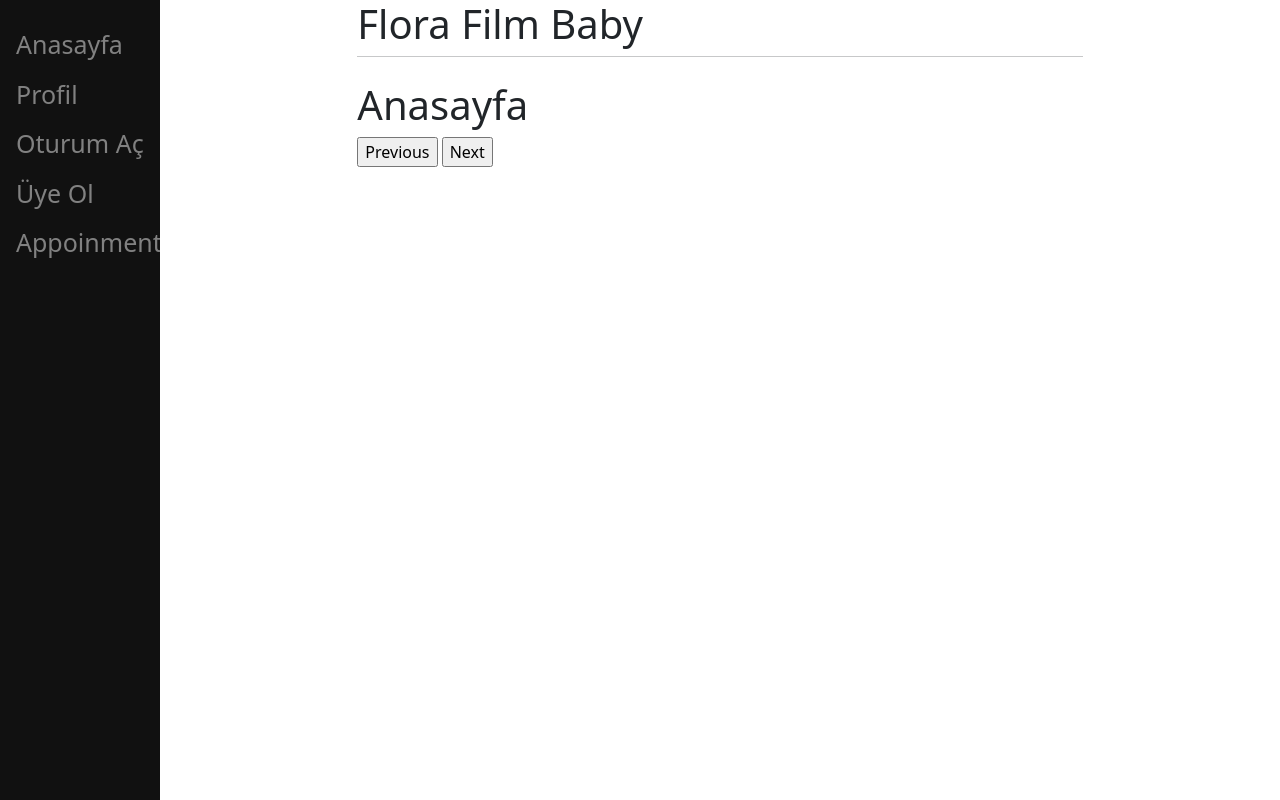
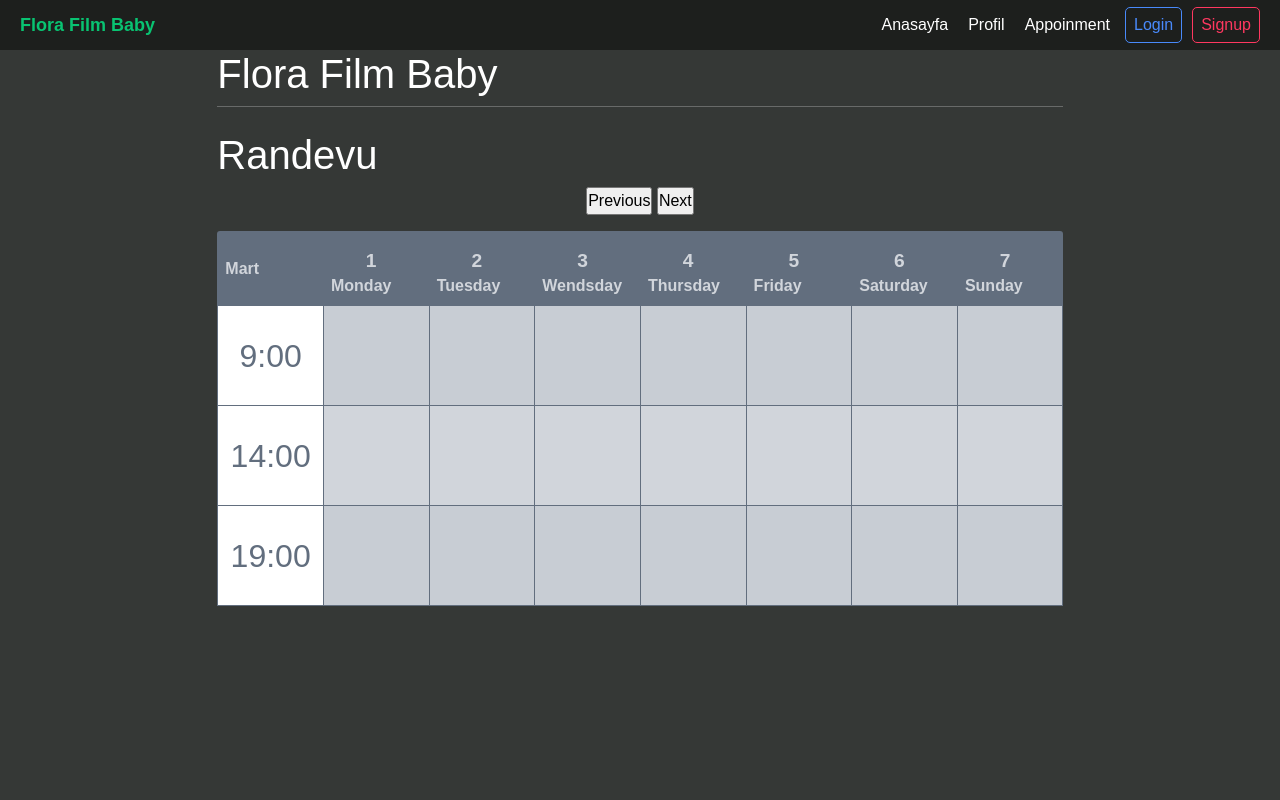
Before and after one commit to MehmetUzel/photographer-appoinment, a Django app: template photographer/appoinment/templates/appoinment/appoinment.html in a window 1280 px wide. Run offline with Django 3.2, Linux system fonts and the light colour scheme; the template is opened without the code that fills it, so the values that code supplies are empty; some libraries are stand-ins or nearby versions.

Commit message:
Calendar and navbar improvements

```diff
--- a/photographer/appoinment/templates/appoinment/appoinment.html
+++ b/photographer/appoinment/templates/appoinment/appoinment.html
@@ -4,8 +4,8 @@ Appoinment
 {% endblock %}
 
 {%block content%}
-<h1>Anasayfa</h1>
-
+<h1>Randevu</h1>
+{% comment %} <div style="text-align:center;justify-content: center;">
 {% for x in days%}
 
     <table border="2" cellpadding="2" cellspacing="2" class="month">
@@ -30,7 +30,8 @@ Appoinment
     {% endfor %}
     <br>
 {% endfor %}
-<div >
+    </div> {% endcomment %}
+<div style="text-align:center;">
 <input type="submit" id='opp' value="Previous" onclick="previous()">
 <input type="submit" id='opp' value="Next" onclick="next()">
 </div>
@@ -39,19 +40,109 @@ Appoinment
     <div>
         <ul id="date-group"></ul>
     </div>
+
+    <meta name="viewport" content="width=device-width, initial-scale=1.0">
+    <table>
+        <thead>
+          <tr>
+            <th>
+              <span class="long" id="monthl">Mart</span>
+              <span class="short" id="months">Mart</span>
+            </th>
+            <th>
+              <span class="day">1</span>
+              <span class="long">Monday</span>
+              <span class="short">Mon</span>
+            </th>
+            <th>
+              <span class="day">2</span>
+              <span class="long">Tuesday</span>
+              <span class="short">Tue</span>
+            </th>
+            <th>
+              <span class="day">3</span>
+              <span class="long">Wendsday</span>
+              <span class="short">We</span>
+            </th>
+            <th>
+              <span class="day">4</span>
+              <span class="long">Thursday</span>
+              <span class="short">Thur</span>
+            </th>
+            <th>
+              <span class="day">5</span>
+              <span class="long">Friday</span>
+              <span class="short">Fri</span>
+            </th>
+            <th>
+              <span class="day">6</span>
+              <span class="long">Saturday</span>
+              <span class="short">Sat</span>
+            </th>
+            <th>
+              <span class="day">7</span>
+              <span class="long">Sunday</span>
+              <span class="short">Sun</span>
+            </th>
+          </tr>
+        </thead>
+        <tbody>
+          <tr>
+            <td class="hour" rowspan="1"><span>9:00</span></td>
+            <td></td>
+            <td></td>
+            <td></td>
+            <td></td>
+            <td></td>
+            <td></td>
+            <td></td>
+          </tr>
+
+
+
+          <tr>
+            <td class="hour" rowspan="1"><span>14:00</span></td>
+            <td></td>
+            <td></td>
+            <td></td>
+            <td></td>
+            <td></td>
+            <td></td>
+            <td></td>
+          </tr>
+
+          <tr>
+            <td class="hour" rowspan="1"><span>19:00</span></td>
+            <td></td>
+            <td></td>
+            <td></td>
+            <td></td>
+            <td></td>
+            <td></td>
+            <td></td>
+          </tr>
+
+
+        </tbody>
+      </table>
 {%endblock%}
 
 {% block script %}
 <script>
     var current = -1
     var month = 0
+    var data = JSON.parse("{{data|escapejs}}");
+
+    const monthlist = ["January", "February", "March", "April", "May", "June", "July", "August", "September", "October", "November", "December"];
+
+    var d = new Date();
+
     function next(){
         const list = document.getElementById("date-group");
         current += 1
         while (list.hasChildNodes()) {
         list.removeChild(list.firstChild);
         }
-        var data = JSON.parse("{{data|escapejs}}");
 
         if (current == data[month].length) {
             month += 1
@@ -61,13 +152,8 @@ Appoinment
             }
 
         }
-        // let's just print the data in the console for now
-        var temp = `<li>
-            <p>${data[month][current]}</p>
-        <li>
-        `
 
-        document.getElementById("date-group").innerHTML += temp;
+        change_values()
 
     }
     function previous(){
@@ -76,24 +162,46 @@ Appoinment
         while (list.hasChildNodes()) {
         list.removeChild(list.firstChild);
         }
-        var data = JSON.parse("{{data|escapejs}}");
 
         if (current <= -1) {
             month -= 1
-            current = 0
             if (month <= -1){
                 month = data.length-1
+                current = data[month].length-1
             }
+            else{
+            current = data[month].length-1
+            }
+        }
 
+        change_values()
+
+    }
+
+    function change_values(){
+        // let's just print the data in the console for now
+        var d = new Date(data[month][current][3])
+        var monthtext = monthlist[d.getMonth()];
+        document.getElementById("monthl").innerHTML = monthtext + " "+d.getFullYear();
+        document.getElementById("months").innerHTML = monthtext + " "+d.getFullYear();
+
+
+        var monhml = `<h3>${monthtext}</h3>`
+
+        document.getElementById("date-group").innerHTML += monhml;
+
+        var dayslist = document.getElementsByClassName("day");
+
+        data[month][current].forEach(myFunction);
+
+        function myFunction(value, index, arr) {
+        var temp = `<li>
+            <p>${value}</p>
+        <li>`
+        document.getElementById("date-group").innerHTML += temp;
+        var current_date = new Date(value)
+        dayslist[index].innerHTML = current_date.getDate()
         }
-        // let's just print the data in the console for now
-        var temp = `<li>
-            <p>${data[month][current]}</p>
-        <li>
-        `
-
-        document.getElementById("date-group").innerHTML += temp;
-
     }
 
   </script>
--- a/photographer/homepage/templates/homepage/base.html
+++ b/photographer/homepage/templates/homepage/base.html
@@ -2,54 +2,53 @@
 
 <html>
     <head>
-        <style type="text/css">
-            .sidenav{
-                height: 100%;
-                width: 160px;
-                position: fixed;
-                z-index: 1;
-                top: 0;
-                left: 0;
-                background-color: #111;
-                overflow-x: hidden;
-                padding-top: 20px;
-            }
 
-            .sidenav a {
-                padding: 6px 8px 6px 16px;
-                text-decoration: none;
-                font-size: 25px;
-                color: #818181;
-                display: block;
-            }
-            .sidenav a:hover{
-                color:#f1f1f1;
-            }
-
-            .main{
-                margin-left: 160px;
-                padding: 0px 10px;
-            }
-        </style>
-
+        {% load static %}
         <meta charset="utf-8">
-        <meta name="viewport" content="width=device-width, initial-scale=1">
-
+        <meta name="viewport" content="width=device-width, initial-scale=1.0">
+        <meta http-equiv="X-UA-Compatible" content="IE=edge" />
 
         <link href="https://cdn.jsdelivr.net/npm/bootstrap@5.1.3/dist/css/bootstrap.min.css" rel="stylesheet" integrity="sha384-1BmE4kWBq78iYhFldvKuhfTAU6auU8tT94WrHftjDbrCEXSU1oBoqyl2QvZ6jIW3" crossorigin="anonymous">
+        <link rel="stylesheet" href="{% static 'css/calendar.css' %}">
 
 
         <title>{% block title%}Flora Film Baby Website{%endblock%}</title>
     </head>
 
     <body>
-        <div class="sidenav">
+        {% comment %} <div class="sidenav">
             <a href="/home">Anasayfa</a>
             <a href="/profile">Profil</a>
             <a href="/login">Oturum Aç</a>
             <a href="/register">Üye Ol</a>
             <a href="/appoinment">Appoinment</a>
-        </div>
+        </div> {% endcomment %}
+
+
+          <header>
+            <div id="brand"><a href="/">Flora Film Baby</a></div>
+            <nav>
+              <ul>
+                <li><a href="/home/">Anasayfa</a></li>
+                <li><a href="/profile/">Profil</a></li>
+                <li><a href="/appoinment/">Appoinment</a></li>
+                <li id="login"><a href="/login/" >Login</a></li>
+                <li id="signup"><a href="/register/">Signup</a></li>
+              </ul>
+            </nav>
+            <div id="hamburger-icon" onclick="toggleMobileMenu(this)">
+              <div class="bar1"></div>
+              <div class="bar2"></div>
+              <div class="bar3"></div>
+              <ul class="mobile-menu">
+                <li><a href="/home/">Anasayfa</a></li>
+                <li><a href="/profile/">Profil</a></li>
+                <li><a href="/appoinment/">Appoinment</a></li>
+                <li id="login"><a href="/login/" >Login</a></li>
+                <li id="signup"><a href="/register/">Signup</a></li>
+              </ul>
+            </div>
+        </header>
 
         <div id="content", name="content" class="main">
             <div class="row justify-content-center">
@@ -63,10 +62,12 @@
             </div>
         </div>
 
-        <script src="https://cdn.jsdelivr.net/npm/bootstrap@5.1.3/dist/js/bootstrap.bundle.min.js" integrity="sha384-ka7Sk0Gln4gmtz2MlQnikT1wXgYsOg+OMhuP+IlRH9sENBO0LRn5q+8nbTov4+1p" crossorigin="anonymous"></script>
-        <script src="https://cdn.jsdelivr.net/npm/@popperjs/core@2.10.2/dist/umd/popper.min.js" integrity="sha384-7+zCNj/IqJ95wo16oMtfsKbZ9ccEh31eOz1HGyDuCQ6wgnyJNSYdrPa03rtR1zdB" crossorigin="anonymous"></script>
-        <script src="https://cdn.jsdelivr.net/npm/bootstrap@5.1.3/dist/js/bootstrap.min.js" integrity="sha384-QJHtvGhmr9XOIpI6YVutG+2QOK9T+ZnN4kzFN1RtK3zEFEIsxhlmWl5/YESvpZ13" crossorigin="anonymous"></script>
 
+<script>
+    function toggleMobileMenu(menu) {
+        menu.classList.toggle('open');
+    }
+</script>
         {% block script %}
         {%endblock%}
     </body>
--- a/photographer/photographer/urls.py
+++ b/photographer/photographer/urls.py
@@ -15,6 +15,8 @@ Including another URLconf
 """
 from django.contrib import admin
 from django.urls import path,include
+from django.conf import settings
+from django.conf.urls.static import static
 
 urlpatterns = [
     path('admin/', admin.site.urls),
@@ -22,4 +24,4 @@ urlpatterns = [
     path('', include("homepage.urls")),
     path('', include("appoinment.urls")),
 
-]
+]+ static(settings.MEDIA_URL, document_root=settings.MEDIA_ROOT)
--- /dev/null
+++ b/photographer/statics/css/calendar.css
@@ -0,0 +1,253 @@
+table {
+    font-family: sans-serif;
+    width: 100%;
+    border-spacing: 0;
+    border-collapse: separate;
+    table-layout: fixed;
+    margin-bottom: 50px;
+}
+table thead tr th {
+    background: #626E7E;
+    color: #d1d5db;
+    padding: 0.5em;
+    overflow: hidden;
+}
+table thead tr th:first-child {
+    border-radius: 3px 0 0 0;
+}
+table thead tr th:last-child {
+    border-radius: 0 3px 0 0;
+}
+table thead tr th .day {
+    display: block;
+    font-size: 1.2em;
+    border-radius: 50%;
+    width: 30px;
+    height: 30px;
+    margin: 0 auto 5px;
+    padding: 5px;
+    line-height: 1.8;
+}
+table thead tr th .day.active {
+    background: #d1d5db;
+    color: #626E7E;
+}
+table thead tr th .short {
+    display: none;
+}
+table thead tr th i {
+    vertical-align: middle;
+    font-size: 2em;
+}
+table tbody tr {
+    background: #d1d5db;
+}
+table tbody tr:nth-child(odd) {
+    background: #c8cdd4;
+}
+table tbody tr:nth-child(n+0) td {
+    border-bottom: 1px solid #626E7E;
+}
+table tbody tr td {
+    text-align: center;
+    vertical-align: middle;
+    border-left: 1px solid #626E7E;
+    position: relative;
+    height: 100px;
+    cursor: pointer;
+}
+table tbody tr td:last-child {
+    border-right: 1px solid #626E7E;
+}
+table tbody tr td.hour {
+    font-size: 2em;
+    padding: 0;
+    color: #626E7E;
+    background: #fff;
+    border-bottom: 1px solid #626E7E;
+    border-collapse: separate;
+    min-width: 100px;
+    cursor: default;
+}
+table tbody tr td.hour span {
+    display: block;
+}
+@media (max-width: 60em) {
+    table thead tr th .long {
+        display: none;
+   }
+    table thead tr th .short {
+        display: block;
+   }
+    table tbody tr td.hour span {
+        transform: rotate(270deg);
+        -webkit-transform: rotate(270deg);
+        -moz-transform: rotate(270deg);
+   }
+}
+@media (max-width: 27em) {
+    table thead tr th {
+        font-size: 65%;
+   }
+    table thead tr th .day {
+        display: block;
+        font-size: 1.2em;
+        border-radius: 50%;
+        width: 20px;
+        height: 20px;
+        margin: 0 auto 5px;
+        padding: 5px;
+   }
+    table thead tr th .day.active {
+        background: #d1d5db;
+        color: #626E7E;
+   }
+    table tbody tr td.hour {
+        font-size: 1.7em;
+   }
+    table tbody tr td.hour span {
+        transform: translateY(16px) rotate(270deg);
+        -webkit-transform: translateY(16px) rotate(270deg);
+        -moz-transform: translateY(16px) rotate(270deg);
+   }
+}
+
+
+@import url("https://fonts.googleapis.com/css2?family=Poppins:wght@400;700&display=swap");
+
+* {
+  padding: 0;
+  margin: 0;
+  box-sizing: border-box;
+}
+
+body {
+  background-color: #353836;
+  color: white;
+  font-family: "Poppins", sans-serif;
+}
+
+header a {
+  text-decoration: none;
+}
+
+header {
+  padding: 0 20px;
+  background-color: #1d1f1d;
+  height: 50px;
+  display: flex;
+  justify-content: space-between;
+}
+
+#brand {
+  font-weight: bold;
+  font-size: 18px;
+  display: flex;
+  align-items: center;
+}
+
+#brand a {
+  color: #09c372;
+}
+
+ul {
+  list-style: none;
+  height: 100%;
+  display: flex;
+  align-items: center;
+  justify-content: space-around;
+}
+
+ul a {
+  color: white;
+}
+
+ul li {
+  padding: 5px;
+  margin-left: 10px;
+}
+
+ul li:hover {
+  transform: scale(1.1);
+  transition: 0.3s;
+}
+
+#login,
+#signup {
+  border-radius: 5px;
+  padding: 5px 8px;
+}
+
+#login {
+  border: 1px solid #498afb;
+}
+
+#signup {
+  border: 1px solid #ff3860;
+}
+
+#signup a {
+  color: #ff3860;
+}
+
+#login a {
+  color: #498afb;
+}
+
+#hamburger-icon {
+  margin: auto 0;
+  display: none;
+  cursor: pointer;
+}
+
+#hamburger-icon div {
+  width: 35px;
+  height: 3px;
+  background-color: white;
+  margin: 6px 0;
+  transition: 0.4s;
+}
+
+.open .bar1 {
+  -webkit-transform: rotate(-45deg) translate(-6px, 6px);
+  transform: rotate(-45deg) translate(-6px, 6px);
+}
+
+.open .bar2 {
+  opacity: 0;
+}
+
+.open .bar3 {
+  -webkit-transform: rotate(45deg) translate(-6px, -8px);
+  transform: rotate(45deg) translate(-6px, -8px);
+}
+
+.open .mobile-menu {
+  display: flex;
+  flex-direction: column;
+  align-items: center;
+  justify-content: flex-start;
+}
+
+.mobile-menu {
+  display: none;
+  position: absolute;
+  top: 50px;
+  left: 0;
+  height: calc(100vh - 50px);
+  width: 100%;
+}
+
+.mobile-menu li {
+  margin-bottom: 10px;
+}
+
+@media only screen and (max-width: 600px) {
+  header nav {
+    display: none;
+  }
+
+  #hamburger-icon {
+    display: block;
+  }
+}
```
Also changed, not shown: photographer/appoinment/views.py (+5 -5 lines), photographer/photographer/settings.py (+6 -1 lines), testforcalendar.py (+23 -23 lines).
